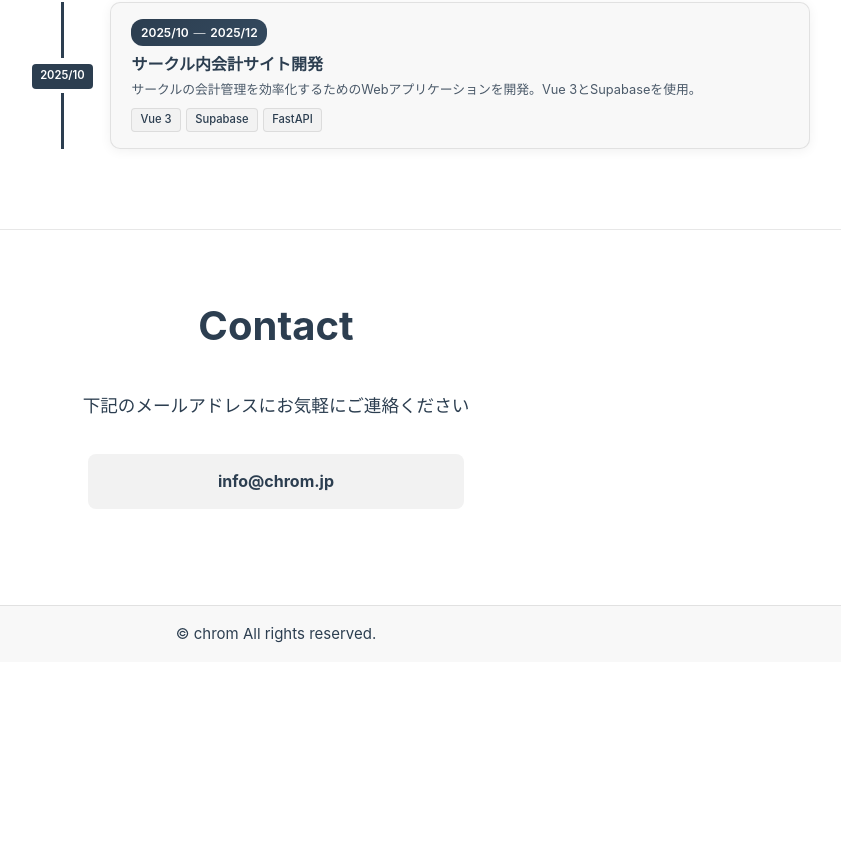
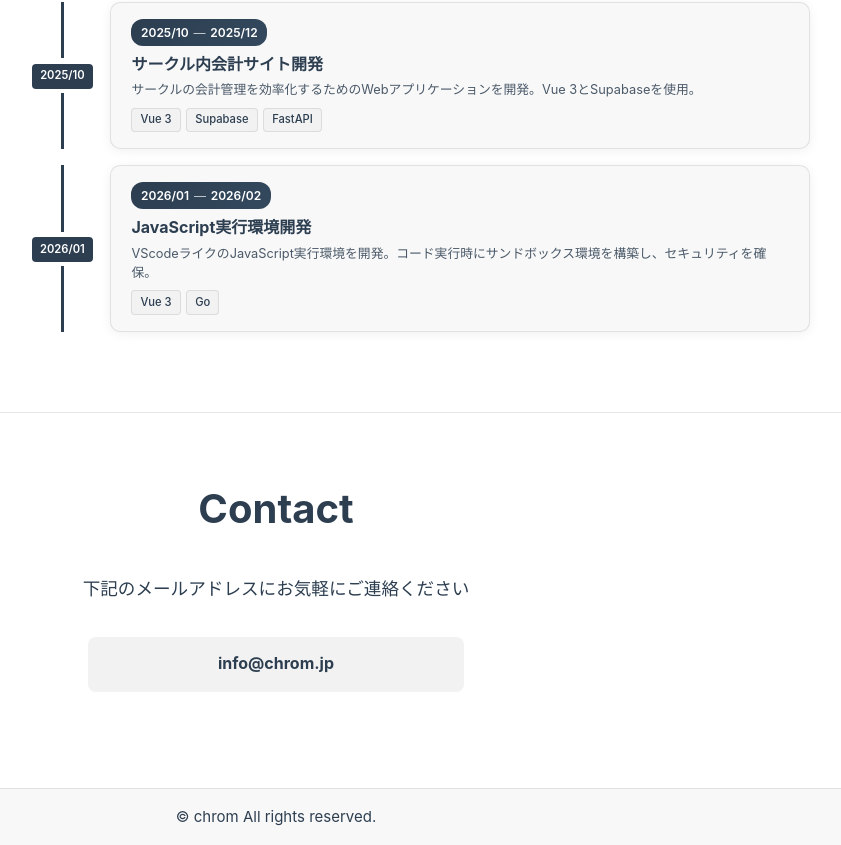
Before and after one commit to chrom9103/Portfolio-site, a Vue app: page / in a window 1280 px wide. Shown: the part 2525-3370 px from the top of the page, without its empty margins (364-1205 px from the left). Before the commit the page ends 3187 px from the top, so only its background shows below. Built offline with nearby package versions, Linux system fonts and the light colour scheme.

Commit message:
feat(TimelineSection): 新しいプロジェクト「JavaScript実行環境開発」を追加

```diff
--- a/src/components/home/TimelineSection.vue
+++ b/src/components/home/TimelineSection.vue
@@ -161,6 +161,13 @@ const timelineItems: TimelineItem[] = [
     title: 'サークル内会計サイト開発',
     description: 'サークルの会計管理を効率化するためのWebアプリケーションを開発。Vue 3とSupabaseを使用。',
     tags: ['Vue 3', 'Supabase', 'FastAPI']
+  },
+  {
+    start: '2026/01',
+    end: '2026/02',
+    title: 'JavaScript実行環境開発',
+    description: 'VScodeライクのJavaScript実行環境を開発。コード実行時にサンドボックス環境を構築し、セキュリティを確保。',
+    tags: ['Vue 3', 'Go']
   }
 ]
 
```
